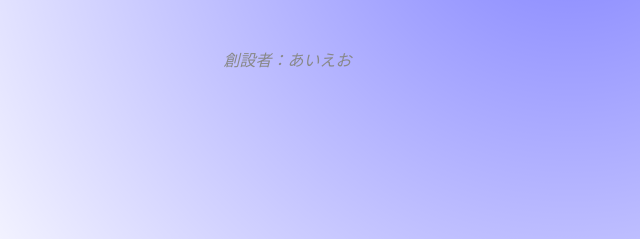
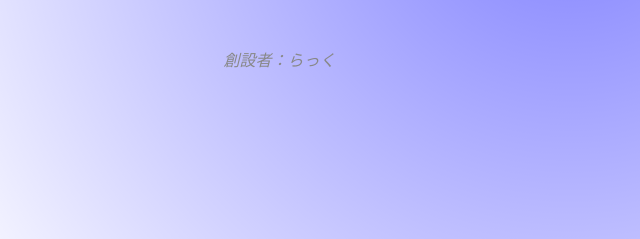
Before and after one commit to iruka541/miumweb, a plain HTML site: page index.html in a window 1280 px wide. Shown: the part 525-764 px from the top of the page, 69-709 px from the left. Drawn offline with Linux system fonts and the light colour scheme.

Commit message:
Update index.html

```diff
--- a/index.html
+++ b/index.html
@@ -18,7 +18,7 @@
                 <p>マインクラフトで国を作り、町を建設し、宇宙へ冒険へ出よう！</p>
                 <button id="copyButton" onclick="copyToClipboard()">サーバーに参加する</button>
                 <a href="rule.html" class="rule-button">ルールを確認する</a>
-                <div class="founder">創設者：あいえお</div>
+                <div class="founder">創設者：らっく</div>
             </div>
         </div>
     </div>
```
